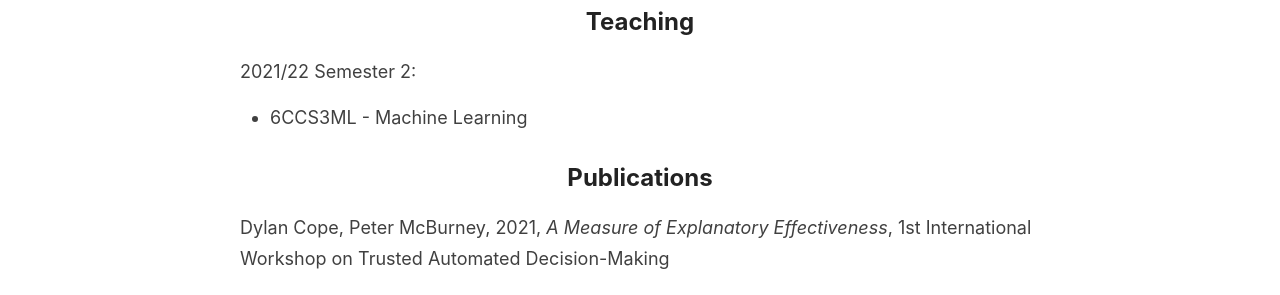
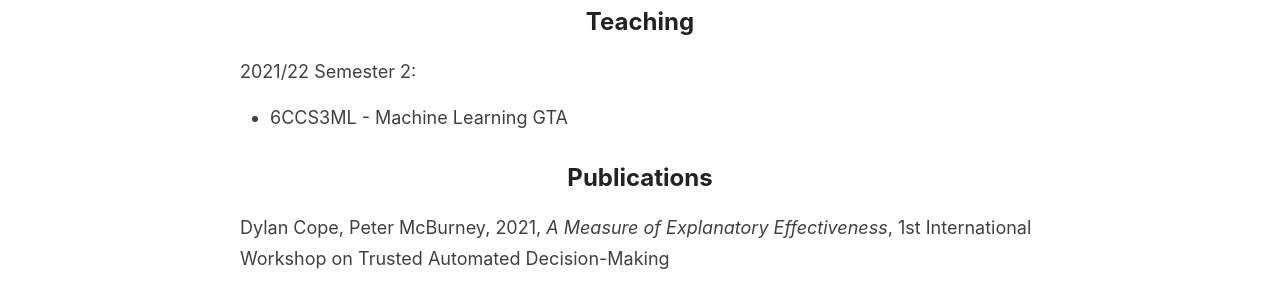
Before and after one commit to DylanCope/dylancope.github.io, a Jekyll site: the page built from _pages/about.md, in a window 1280 px wide. Shown: the part 1813-2108 px from the top of the page. Built offline with Jekyll 4.4.1, drawn with Linux system fonts in a browser that asks for light colours.

Commit message:
Update about.md

```diff
--- a/_pages/about.md
+++ b/_pages/about.md
@@ -20,7 +20,7 @@ Outside of my PhD research I am broadly interested in language and cognitive sci
 
 2021/22 Semester 2:
 
-* 6CCS3ML - Machine Learning
+* 6CCS3ML - Machine Learning GTA
 
 ## Publications
 
```
